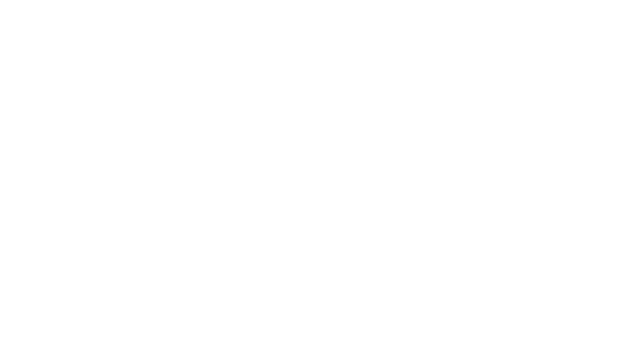
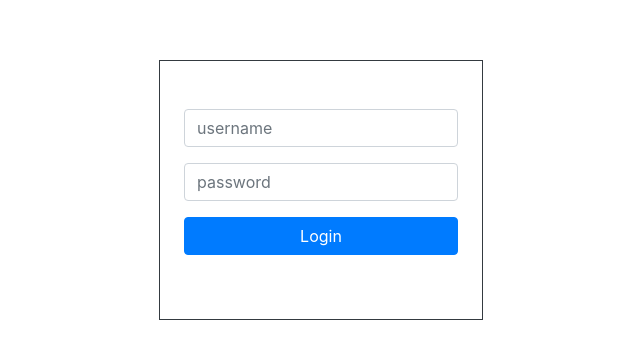
Before and after one commit to myelsoria/todov2, a React (Create React App) app: page / in a window 1280 px wide. Shown: the part 210-568 px from the top of the page, without its empty margins (319-959 px from the left). Built offline with nearby package versions, Linux system fonts and the light colour scheme.

Commit message:
login page style

```diff
--- a/src/App.js
+++ b/src/App.js
@@ -1,6 +1,8 @@
+import LoginPage from './pages/LoginPage'
 function App() {
   return (
-    <div className="App">
+    <div className="App min-vh-100">
+      <LoginPage />
     </div>
   );
 }
--- /dev/null
+++ b/src/pages/LoginPage.js
@@ -0,0 +1,12 @@
+import LoginForm from '../components/LoginForm'
+function LoginPage() {
+  return (
+    <div className='d-flex justify-content-center align-items-center min-vh-100'>
+      <div className='border border-dark px-4 py-5'>
+        <LoginForm />
+      </div>
+    </div>
+  )
+}
+
+export default LoginPage
```
